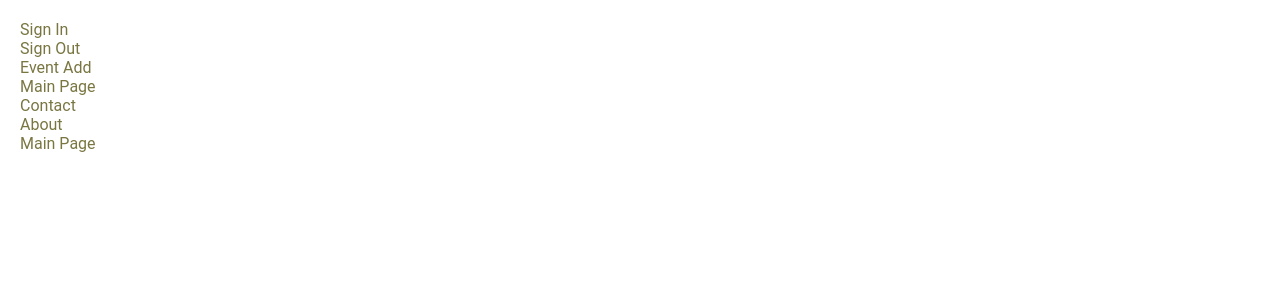
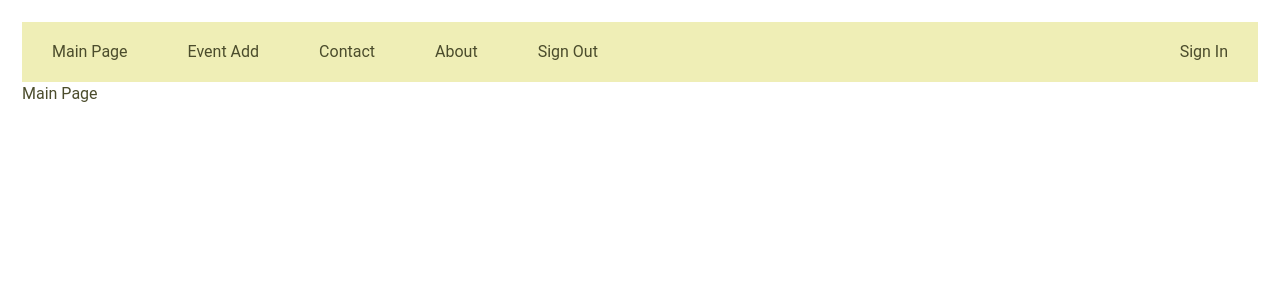
Before and after one commit to kmitrakov/smart-event, a Django app: page / in a window 1280 px wide. Shown: the top 300 px of the page. Run offline with Django 4.2, Linux system fonts and the light colour scheme; data that the repository does not hold is empty.

Commit message:
Design edits.

```diff
--- a/smartevent/event/static/event/css/styles.css
+++ b/smartevent/event/static/event/css/styles.css
@@ -5,7 +5,7 @@ html, body {
 	padding: 10px;
 	height: 100%;
 	width: 100%;
-	color: #797641;
+	color: #4b4c2c;
 }
 
 div {
@@ -13,19 +13,19 @@ div {
 }
 
 a, a:link {
-  color: #797641;
+  color: #4b4c2c;
 }
 
 a:visited {
-  color: #797641;
+  color: #4b4c2c;
 }
 
 a:hover {
-  color: #797641;
+  color: #4b4c2c;
 }
 
 a:active {
-  color: #797641;
+  color: #4b4c2c;
 }
 
 .event {
@@ -37,21 +37,51 @@ a:active {
 }
 
 .form-input-text {
-    border: 1px solid #797641;
+    border: 1px solid #4b4c2c;
     border-radius: 3px;
 }
 
 .form-input-textarea {
-    border: 1px solid #797641;
+    border: 1px solid #4b4c2c;
     border-radius: 3px;
 }
 
 .form-select {
-    border: 1px solid #797641;
+    border: 1px solid #4b4c2c;
     border-radius: 3px;
 }
 
 .form-button-submit {
-    border: 1px solid #797641;
+    border: 1px solid #4b4c2c;
     border-radius: 3px;
 }
+
+.table-page {
+    width: 100%;
+}
+
+.header {
+
+}
+
+ul.menu-main {
+	list-style: none;
+	margin: 0;
+	padding: 0;
+	height: 60px;
+	overflow: hidden;
+	background-color: #efeeb6;
+}
+ul.menu-main li {
+	float: left;
+	margin: 20px 30px 0px 30px;
+}
+ul.menu-main li.last {
+    float: right;
+}
+ul.menu-main li a {
+
+}
+ul.menu-main li a:hover {
+    color: #797641;
+}
--- a/smartevent/event/templates/event/base.html
+++ b/smartevent/event/templates/event/base.html
@@ -9,14 +9,30 @@
     <link type="text/css" href="{% static 'event/css/styles.css' %}" rel="stylesheet">
 </head>
 <body>
+<table class="table-page">
+    <tr>
+        <td valign=center>
             {% block menumain %}
+            <div class="header">
+                <ul class="menu-main">
                     {% for menu_main_item in menu_main %}
-<div>
-    <a href="{% url menu_main_item.urlname %}">{{menu_main_item.title}}</a>
+                        {% if not forloop.last %}
+                            <li><a href="{% url menu_main_item.urlname %}">{{menu_main_item.title}}</a></li>
+                        {% else %}
+                            <li class="last" ><a href="{% url menu_main_item.urlname %}">{{menu_main_item.title}}</a></li>
+                        {% endif %}
+                    {% endfor %}
+                </ul>
             </div>
-{% endfor %}
             {% endblock menumain %}
+        </td>
+    </tr>
+    <tr>
+        <td valign=center>
             {% block content %}
             {% endblock content%}
+        </td>
+    </tr>
+</table>
 </body>
 </html>
--- a/smartevent/event/views.py
+++ b/smartevent/event/views.py
@@ -4,12 +4,12 @@ from django.http import HttpResponse, HttpResponseNotFound, Http404
 from .forms import *
 from .models import *
 
-menu_main = [{'title': "Sign In", 'urlname': 'sign_in'},
+menu_main = [{'title': "Main Page", 'urlname': 'index'},
+             {'title': "Event Add", 'urlname': 'event_add'},
+             {'title': "Contact", 'urlname': 'contact'},
+             {'title': "About", 'urlname': 'about'},
              {'title': "Sign Out", 'urlname': 'sign_out'},
-             {'title': "Event Add", 'urlname': 'event_add'},
-             {'title': "Main Page", 'urlname': 'index'},
-             {'title': "Contact", 'urlname': 'contact'},
-             {'title': "About", 'urlname': 'about'}
+             {'title': "Sign In", 'urlname': 'sign_in'},
              ]
 
 
```
Lines whose indentation alone changed are shown as unchanged.
